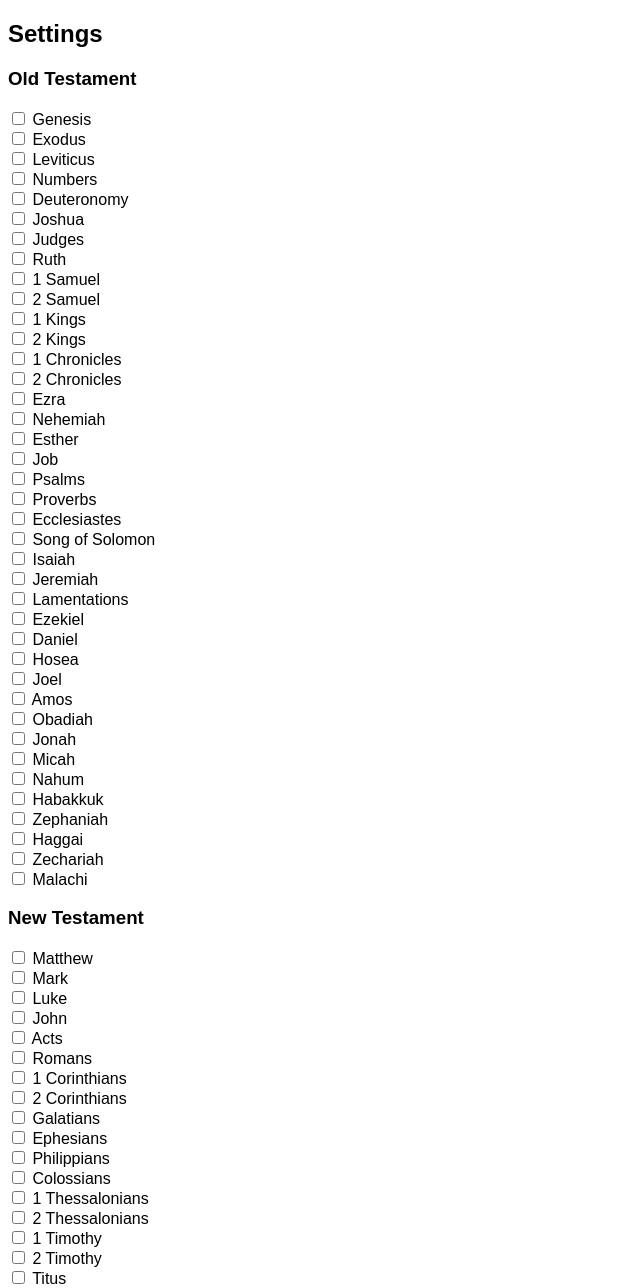
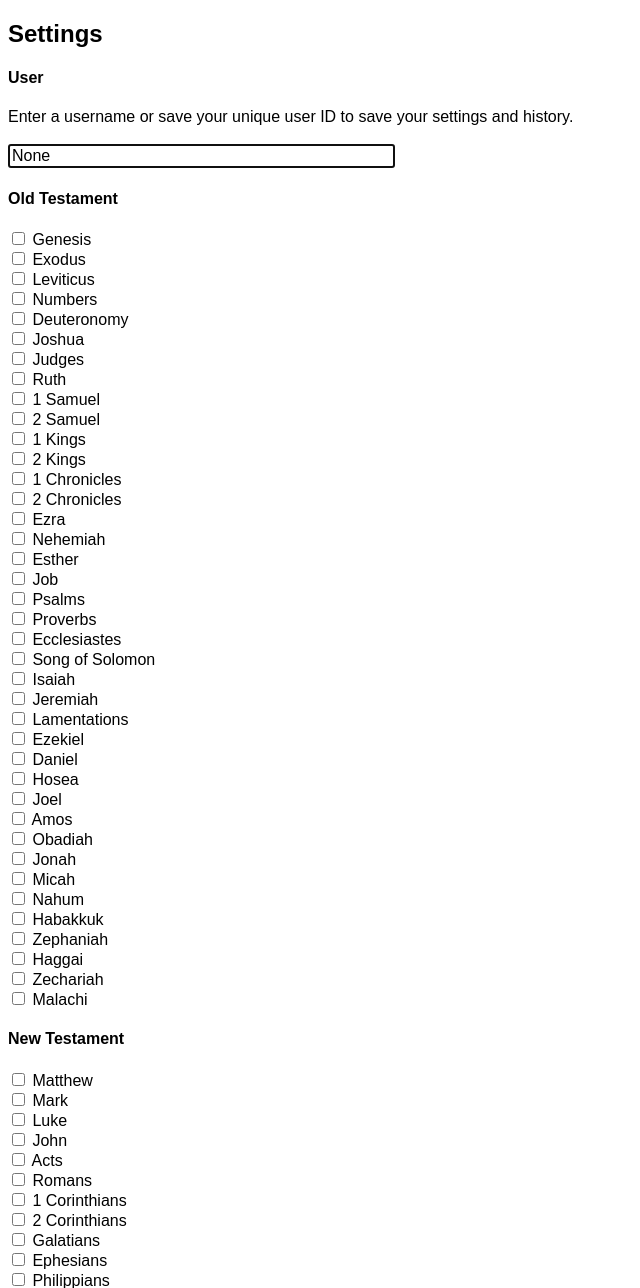
Before and after one commit to jirehhuang/know-your-bible, a FastAPI app: page /settings in a window 1280 px wide. Shown: the top 1288 px of the page, without its empty margins (0-640 px from the left). Run offline with FastAPI, Linux system fonts and the light colour scheme; parts of the project's set-up code (start-up, migrations or seed data) failed here and were passed over.

Commit message:
Added option to enter username/user ID; minor UI changes

```diff
--- a/app/main.py
+++ b/app/main.py
@@ -176,10 +176,11 @@
 def save_settings(
     request: Request,
     session_id: str = Form(...),
+    user_id: str = Form(""),  # Optional new user_id
     selected_books: list[str] = Form([]),
     selected_chapters: list[str] = Form([]),
 ):
-    debug(f"[POST] /settings - session_id={session_id}")
+    debug(f"[POST] /settings - session_id={session_id}, user_id={user_id}")
     debug(f"Selected books: {selected_books}")
     debug(f"Selected chapters (raw): {selected_chapters}")
 
@@ -191,8 +192,9 @@
 
     debug(f"Parsed chapter map: {chapter_map}")
 
+    final_user_id = user_id.strip() or session_id  # Use custom ID if provided
     item = {
-        "user_id": session_id,
+        "user_id": final_user_id,
         "books": selected_books,
         "ot": any(b in OT_BOOKS for b in selected_books),
         "nt": any(b in NT_BOOKS for b in selected_books),
@@ -200,8 +202,12 @@
     }
 
     settings_table.put_item(Item=item)
-    debug("Settings saved to DynamoDB")
-    return RedirectResponse(url="/", status_code=303)
+    debug(f"Settings saved to DynamoDB for user_id={final_user_id}")
+
+    # Redirect to / with updated cookie if user_id was provided
+    response = RedirectResponse(url="/", status_code=303)
+    response.set_cookie("session_id", final_user_id)
+    return response
 
 @app.get("/", response_class=HTMLResponse)
 def home(request: Request):
--- a/app/templates/home.html
+++ b/app/templates/home.html
@@ -5,10 +5,12 @@
 </head>
 <body style="text-align:center; font-family:sans-serif; margin-top:100px;">
   <h1>Bible Review</h1>
+  <br>
 
   <form action="/play" method="get" style="margin-bottom: 20px;">
     <button type="submit" style="font-size:2em;">Play</button>
   </form>
+  <br>
 
   <form action="/settings" method="get">
     <button type="submit" style="font-size:1.2em;">Settings</button>
--- a/app/templates/play.html
+++ b/app/templates/play.html
@@ -23,7 +23,7 @@
         type="text"
         name="submitted_ref"
         placeholder="Reference"
-        style="width: 60%; font-size: 1.2em;"
+        style="width: 60%; font-size: 1em;"
         autofocus
         required
       >
--- a/app/templates/settings.html
+++ b/app/templates/settings.html
@@ -8,7 +8,18 @@
   <form method="post" action="/settings">
     <input type="hidden" name="session_id" value="{{ session_id }}">
 
-    <h3>Old Testament</h3>
+    <h4>User</h4>
+    <label for="user_id">Enter a username or save your unique user ID to save your settings and history.</label><br><br>
+    <input
+      type="text"
+      name="user_id"
+      value="{{ session_id }}"
+      style="width: 30%; font-size: 1em;"
+      autofocus
+      required
+    >
+
+    <h4>Old Testament</h4>
     {% for book in ot_books %}
       <label><input type="checkbox" name="selected_books" value="{{ book }}"
         {% if book in selected_books %}checked{% endif %}>
@@ -27,7 +38,7 @@
       <br>
     {% endfor %}
 
-    <h3>New Testament</h3>
+    <h4>New Testament</h4>
     {% for book in nt_books %}
       <label><input type="checkbox" name="selected_books" value="{{ book }}"
         {% if book in selected_books %}checked{% endif %}>
```
